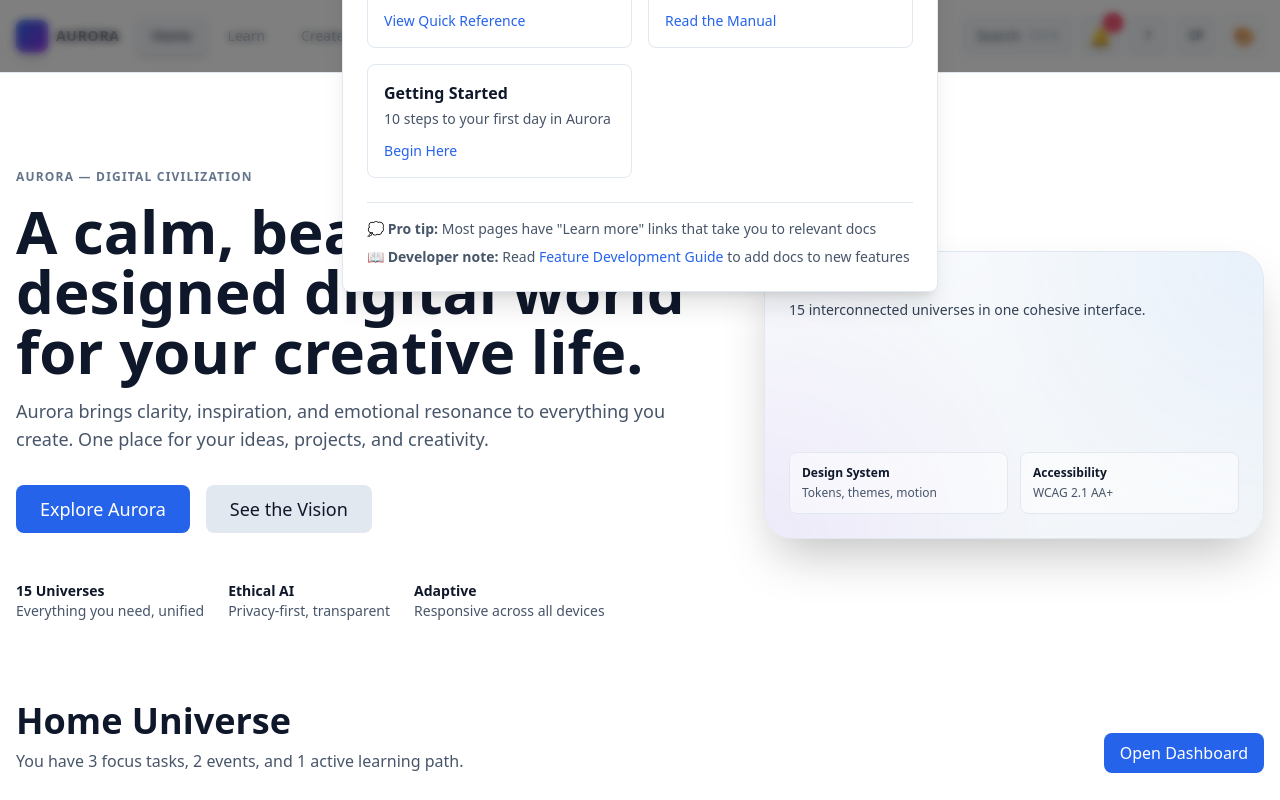
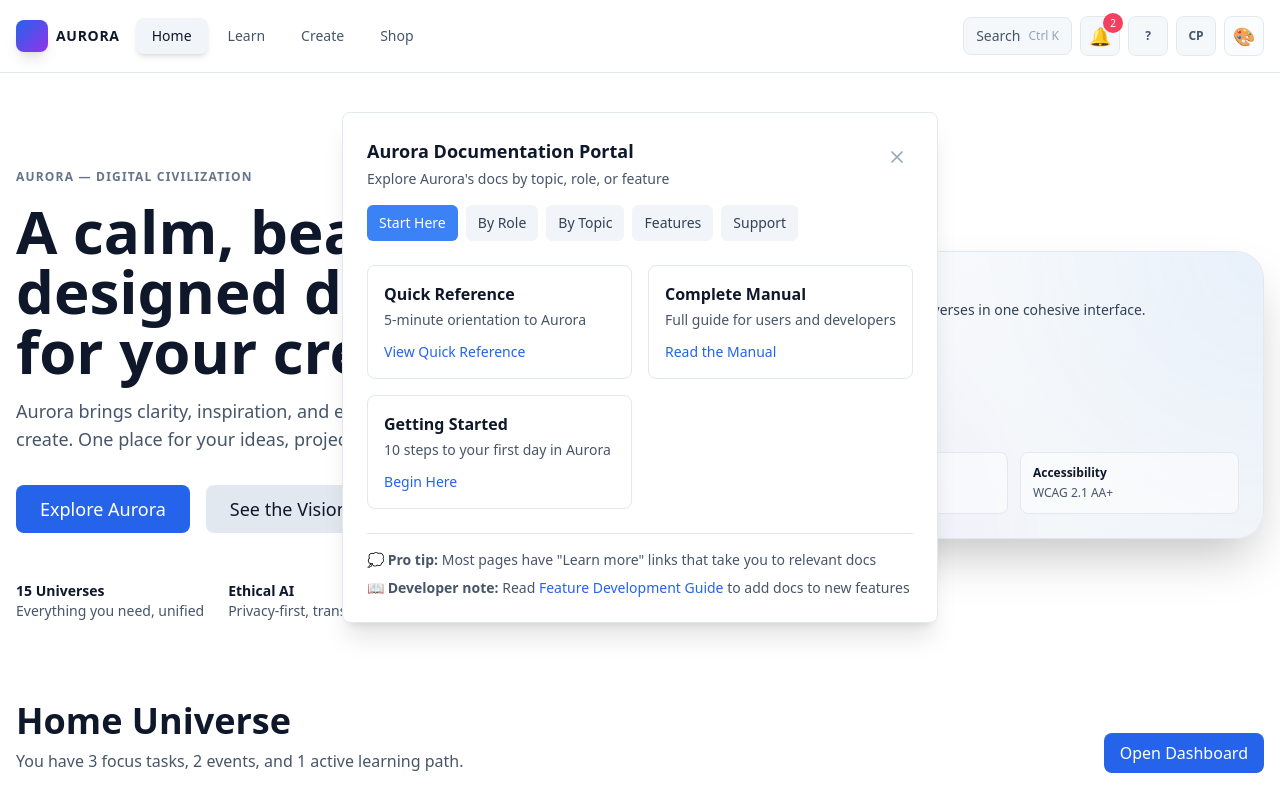
Before and after one commit to vali-web-dev/Aurora, a Next.js app: page / in a window 1280 px wide. Both pictures are taken after a click on the button "Open documentation". Shown: the top 800 px of the page. Built offline with nearby package versions, Linux system fonts and the light colour scheme.

Commit message:
fix: Align dialog popups to open below navbar
- Move dialog backdrop and container to top-[80px] to match search modal
- Align Docs Portal and other Dialog-based popups with same vertical offset
- Ensures all keyboard-triggered menus open consistently

```diff
--- a/src/components/ui/dialog.tsx
+++ b/src/components/ui/dialog.tsx
@@ -47,12 +47,12 @@ export function Dialog({ open, onOpenChange, children }: DialogProps) {
     <>
       {/* Backdrop */}
       <div
-        className="fixed inset-0 z-50 bg-black/50 backdrop-blur-sm"
+        className="fixed inset-x-0 bottom-0 top-[80px] z-50 bg-black/50 backdrop-blur-sm"
         onClick={handleBackdropClick}
         role="presentation"
       />
       {/* Dialog Content */}
-      <div className="fixed inset-0 z-50 flex items-center justify-center p-4">
+      <div className="fixed inset-x-0 bottom-0 top-[80px] z-50 flex items-start justify-center p-4 pt-8">
         <div onClick={(e) => e.stopPropagation()}>{children}</div>
       </div>
     </>
```
